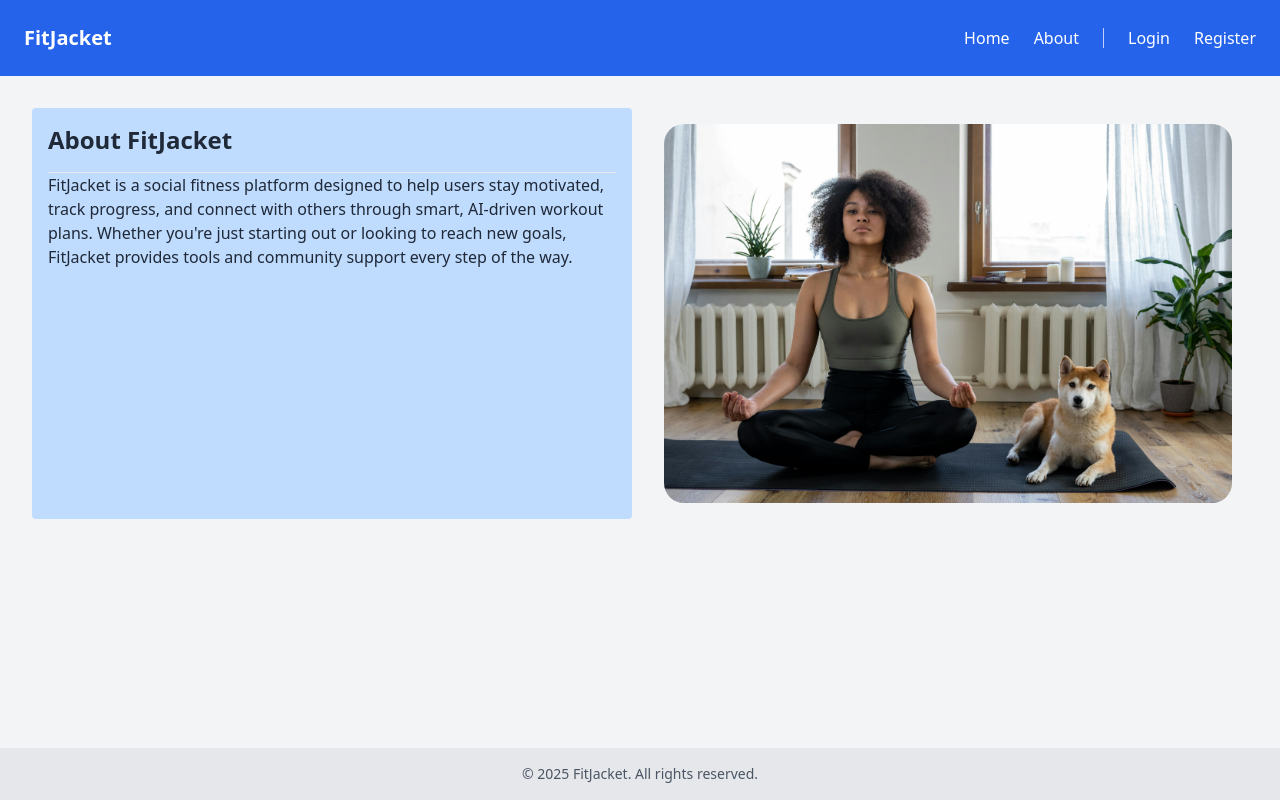
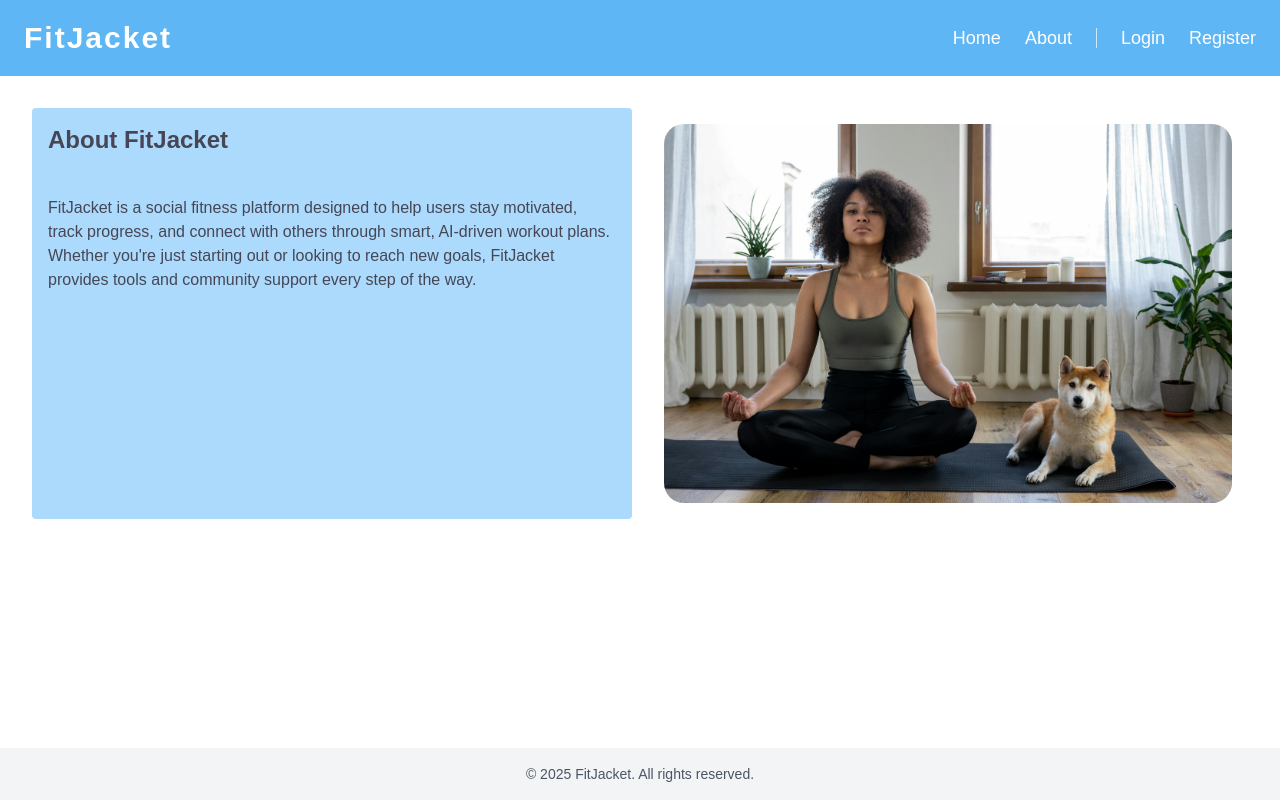
Before and after one commit to serrasencar/FinalFitJacket, a Django app: page /about/ in a window 1280 px wide. Run offline with Django 5.2, Linux system fonts and the light colour scheme; some libraries are stand-ins or nearby versions; some web fonts are replaced.

Commit message:
css update :)

```diff
--- a/fitjacket/fitjacket/static/css/style.css
+++ b/fitjacket/fitjacket/static/css/style.css
@@ -0,0 +1,47 @@
+@font-face {
+  font-family: 'Coolvetica';
+  src: url('../fonts/Coolvetica Rg.otf') format('truetype');
+}
+
+@font-face {
+  font-family: 'Tilson';
+  src: url('../fonts/Artford-Regular.otf') format('truetype');
+}
+
+h1.text-xl {
+    font-family: 'Coolvetica', sans-serif !important;
+    font-size: 30px !important;
+    letter-spacing: 2px !important;
+}
+
+.bg-blue-600  {
+    background-color: #5EB6F5 !important;
+}
+
+.bg-blue-200 {
+    background-color: #ABDAFC !important;
+}
+
+button.bg-blue-600, a.bg-blue-600 {
+    padding: 0.5rem 1rem;
+    border-radius: 9999px;
+    border: none;
+}
+
+button.bg-blue-600:hover, a.bg-blue-600:hover {
+    background-color: #76C6FF !important;
+
+}
+.text-gray-400 {
+    color: #464655 !important;
+    font-family: 'Tilson', sans-serif !important;
+}
+
+.nav-link {
+    color: white;
+    font-size: 18px;
+}
+
+.nav-link:hover {
+    color: #E5FCFF;
+}
--- a/fitjacket/fitjacket/templates/about.html
+++ b/fitjacket/fitjacket/templates/about.html
@@ -4,9 +4,9 @@
 {% block content %}
 {% load static %}
 <div class="flex space-x-4">
- <div class="w-1/2 bg-blue-200 p-4 rounded">
+ <div class="w-1/2 bg-blue-200 text-gray-400 p-4 rounded">
         <h2 class="text-2xl font-bold mb-4">About FitJacket</h2>
-        <hr />
+        <br>
         <p>
            FitJacket is a social fitness platform designed to help users stay motivated,
             track progress, and connect with others through smart, AI-driven workout plans.
--- a/fitjacket/fitjacket/templates/base.html
+++ b/fitjacket/fitjacket/templates/base.html
@@ -1,3 +1,5 @@
+{% load static %}
+
 <!DOCTYPE html>
 <html lang="en">
 <head>
@@ -5,26 +7,27 @@
   <meta name="viewport" content="width=device-width, initial-scale=1.0">
   <title>{% block title %}FitJacket{% endblock %}</title>
   <script src="https://cdn.tailwindcss.com"></script>
+  <link href="{% static 'css/style.css' %}" rel="stylesheet">
 </head>
 
-<body class="bg-gray-100 text-gray-800 min-h-screen flex flex-col">
+<body class="bg-white-50 text-gray-400 min-h-screen flex flex-col">
   <header class="bg-blue-600 p-6 text-white flex justify-between items-center">
-      <h1 class="text-xl font-bold">FitJacket</h1>
+      <a href="{% url 'index' %}"><h1 class="text-xl font-bold">FitJacket</h1></a>
     <nav class="space-x-4">
         <div class="flex items-center space-x-6">
 
-    <a href="{% url 'index' %}" class="hover:underline">Home</a>
-    <a href="{% url 'about' %}" class="hover:underline">About</a>
+    <a href="{% url 'index' %}" class="nav-link">Home</a>
+    <a href="{% url 'about' %}" class="nav-link">About</a>
 
   <!-- Divider and Auth links -->
     <!-- Vertical line aligned with text -->
     <div class="h-5 w-px bg-white opacity-70"></div>
 
       {% if user.is_authenticated %}
-      <a href="{% url 'logout' %}" class="hover:underline">Logout</a>
+      <a href="{% url 'logout' %}" class="nav-link">Logout</a>
     {% else %}
-      <a href="{% url 'login' %}" class="hover:underline">Login</a>
-      <a href="{% url 'register' %}" class="hover:underline">Register</a>
+      <a href="{% url 'login' %}" class="nav-link">Login</a>
+      <a href="{% url 'register' %}" class="nav-link">Register</a>
     {% endif %}
     </div>
 
@@ -35,7 +38,7 @@
     {% block content %}{% endblock %}
   </main>
 
-  <footer class="bg-gray-200 p-4 text-center text-sm text-gray-600">
+  <footer class="bg-gray-100 p-4 text-center text-sm text-gray-600">
     &copy; 2025 FitJacket. All rights reserved.
   </footer>
 </body>
--- a/fitjacket/fitjacket/templates/index.html
+++ b/fitjacket/fitjacket/templates/index.html
@@ -35,7 +35,7 @@
         <h2 class="text-2xl font-bold mb-4">Welcome to FitJacket!</h2>
         <p class="mb-4">Track your workouts, connect with others, and reach your fitness goals with AI-powered recommendations.</p>
         <br>
-        <a href="{% url 'login' %}" class="bg-blue-600 text-white px-4 py-2 rounded hover:bg-blue-700">Get Started</a>
+        <a href="{% url 'login' %}" class="bg-blue-600 text-white p-6 rounded hover:bg-blue-700">Get Started</a>
     {% endif %}
 
 {% endblock %}
--- a/fitjacket/fitjacket/views.py
+++ b/fitjacket/fitjacket/views.py
@@ -3,11 +3,20 @@
 from django.contrib.auth import authenticate, login, logout
 from django.contrib.auth.views import PasswordResetView
 from django.contrib.auth.forms import AuthenticationForm
-from .forms import ProfileUpdateForm
+from .forms import ProfileUpdateForm, GOAL_CHOICES
 from django.contrib.auth.models import User
 from .forms import RegistrationForm
 from .models import UserProfile
 from django.contrib import messages
+
+GOAL_CHOICES = {
+    'weight_loss': 'Weight Loss',
+    'muscle_gain': 'Muscle Gain',
+    'endurance': 'Endurance',
+    'flexibility': 'Flexibility',
+    'general_fitness': 'General Fitness',
+} #dictionary for goal choices for home page
+
 def index(request):
     template_data = {}
     template_data['title'] = 'FitJacket'
@@ -19,7 +28,7 @@
             'template_data': template_data,
             'first_name': user.first_name,
             'skill_level': profile.skill_level,
-            'goals': profile.goals,
+            'goals': [GOAL_CHOICES.get(goal, goal) for goal in profile.goals],
         }
         return render(request, 'index.html', context)
 
```
Also changed, not shown: fitjacket/db.sqlite3.
